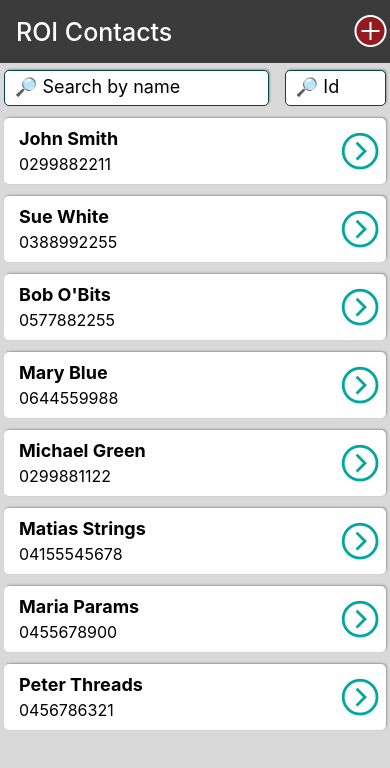
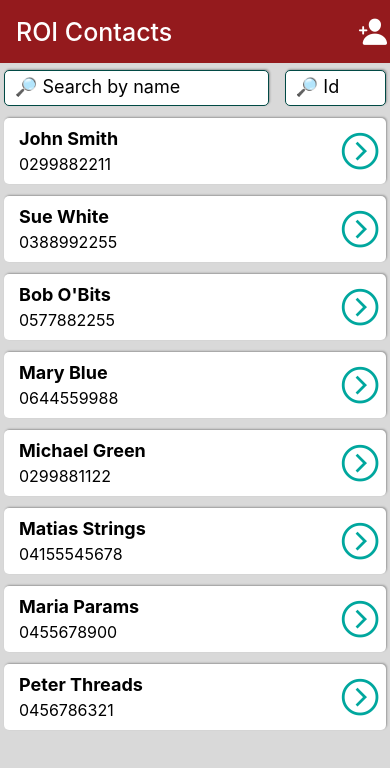
Before and after one commit to MrG-Force/ROIAppProto, a React Native app: screen /Home in a window 390 px wide. Shown: the top 768 px of the page. Built offline with nearby package versions, Linux system fonts and the light colour scheme.

Commit message:
Add New contact Ionic button using ROI button

```diff
--- a/App.js
+++ b/App.js
@@ -1,14 +1,13 @@
-import { StatusBar } from "expo-status-bar";
 import AllContacts from "./screens/AllContacts";
 import DetailsScreen from "./screens/Details";
 import AddContact from "./screens/AddContact";
 import EditContact from "./screens/EditContact";
 import React from "react";
-import { StyleSheet } from "react-native";
+import { StyleSheet, Platform } from "react-native";
 import { NavigationContainer } from "@react-navigation/native";
 import { createNativeStackNavigator } from "@react-navigation/native-stack";
 import { SafeAreaProvider } from "react-native-safe-area-context";
-import { AddContactBtn } from "./shared/CoolButtons";
+import { IconBtn } from "./shared/RoiButton";
 
 const Stack = createNativeStackNavigator();
 
@@ -20,7 +19,7 @@ export default function App() {
           initialRouteName="Home"
           screenOptions={{
             headerTintColor: "white",
-            headerStyle: { backgroundColor: "#3b3b3b" },
+            headerStyle: { backgroundColor: "#941a1d" },
           }}
         >
           <Stack.Screen name="Details" component={DetailsScreen} />
@@ -30,8 +29,12 @@ export default function App() {
             options={({ navigation }) => ({
               headerTitle: "ROI Contacts",
               headerRight: () => (
-                <AddContactBtn
+                <IconBtn
+                  style={styles.AddContactBtn}
                   onPress={() => navigation.navigate("New Contact")}
+                  iconName="person-add"
+                  size={30}
+                  color="#ffffff"
                 />
               ),
               headerTitleStyle: { fontSize: 25 },
@@ -52,4 +55,7 @@ const styles = StyleSheet.create({
     alignItems: "center",
     justifyContent: "center",
   },
+  AddContactBtn: {
+    marginRight: 2,
+  },
 });
--- a/app_data/PeopleDB.js
+++ b/app_data/PeopleDB.js
@@ -1,4 +1,4 @@
-const People = [
+const RawPeople = [
   {
     Id: 1,
     Name: "John Smith",
@@ -105,4 +105,16 @@ const People = [
   },
 ];
 
+const People = RawPeople.sort((a, b) => {
+  var nameA = a.Name.toLowerCase()[0];
+  var nameB = b.Name.toUpperCase()[0];
+  if (nameA < nameB) {
+    return -1;
+  }
+  if (nameA > nameB) {
+    return 1;
+  }
+  return 0;
+});
+
 export default People;
--- a/screens/AllContacts.js
+++ b/screens/AllContacts.js
@@ -1,5 +1,12 @@
 import React, { useState } from "react";
-import { View, StyleSheet, Platform, Alert, TextInput } from "react-native";
+import {
+  View,
+  StyleSheet,
+  Platform,
+  Alert,
+  TextInput,
+  Text,
+} from "react-native";
 import Contacts from "../shared/ContactsList";
 import { SafeAreaView } from "react-native-safe-area-context";
 import People from "../app_data/PeopleDB";
@@ -39,7 +46,7 @@ const AllContacts = ({ navigation }) => {
       setSearchIdInput("");
     }
   };
-
+  // TODO: Add filter by department, sort contacts
   return (
     <SafeAreaView style={styles.container}>
       <View style={styles.inputsRow}>
@@ -68,7 +75,7 @@ const AllContacts = ({ navigation }) => {
         </View>
       </View>
       <View style={styles.container}>
-        <Contacts navigation={navigation} data={filteredData} />
+        <Contacts navigation={navigation} contactsData={filteredData} />
       </View>
     </SafeAreaView>
   );
@@ -101,6 +108,19 @@ const styles = StyleSheet.create({
   idSearchwrapper: {
     width: "28%",
   },
+  webAddButton: {
+    ...Platform.select({
+      web: {
+        display: "flex",
+      },
+      android: {
+        display: "none",
+      },
+      ios: {
+        display: "none",
+      },
+    }),
+  },
 });
 
 export default AllContacts;
--- a/shared/ContactsList.js
+++ b/shared/ContactsList.js
@@ -6,14 +6,14 @@ import { IconBtn } from "./RoiButton";
 
 // TODO: Add some icons to indicate go to details: arrow chevron etc
 
-const Contacts = ({ navigation, data }) => {
+const Contacts = ({ navigation, contactsData }) => {
   return (
     <View>
       <FlatList
         contentContainerStyle={styles.contentContainer}
         keyExtractor={(item) => item.Id}
         bounces="false"
-        data={data}
+        data={contactsData}
         renderItem={({ item }) => (
           <Card>
             <View style={styles.cardWrapper}>
```
